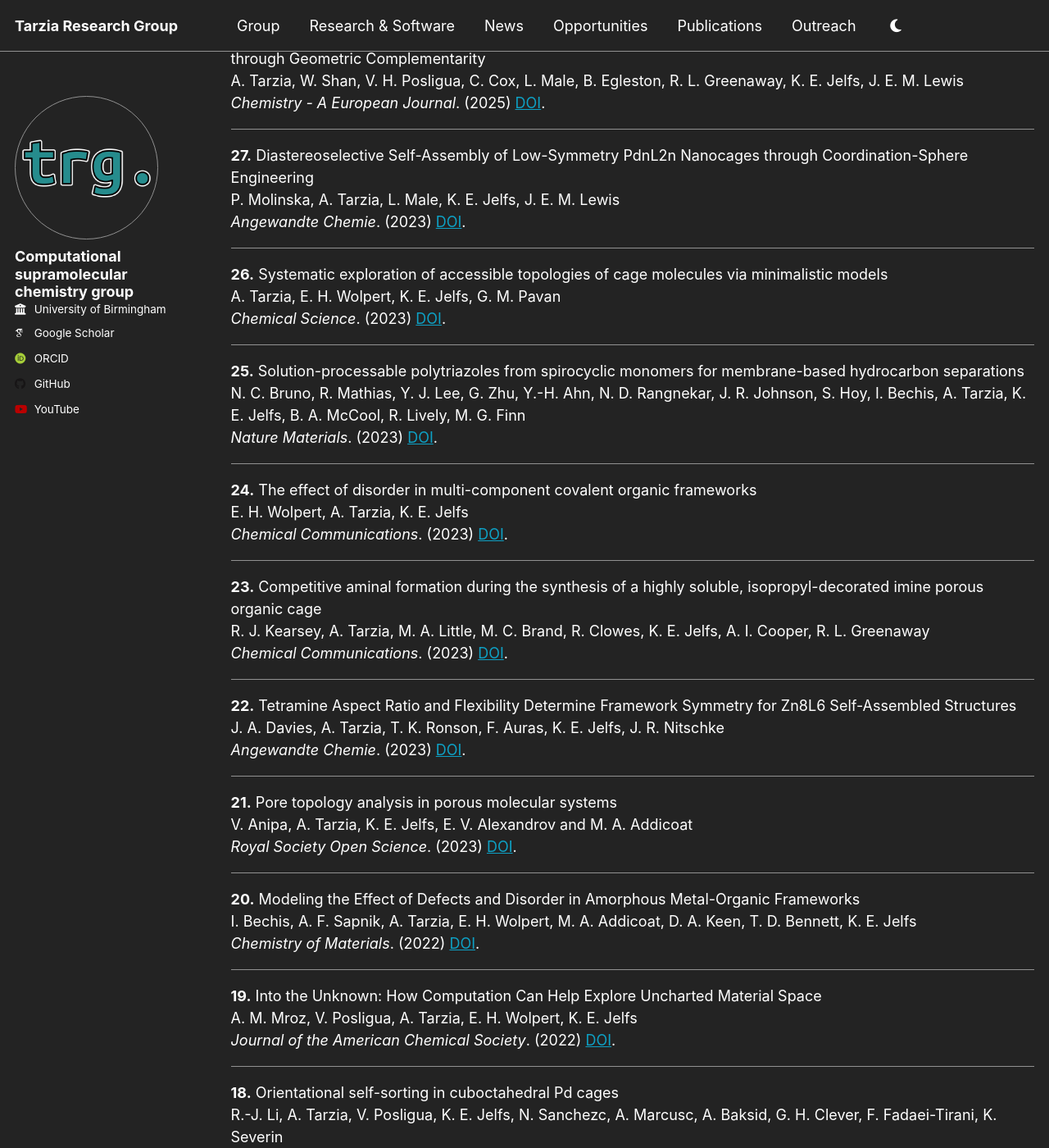
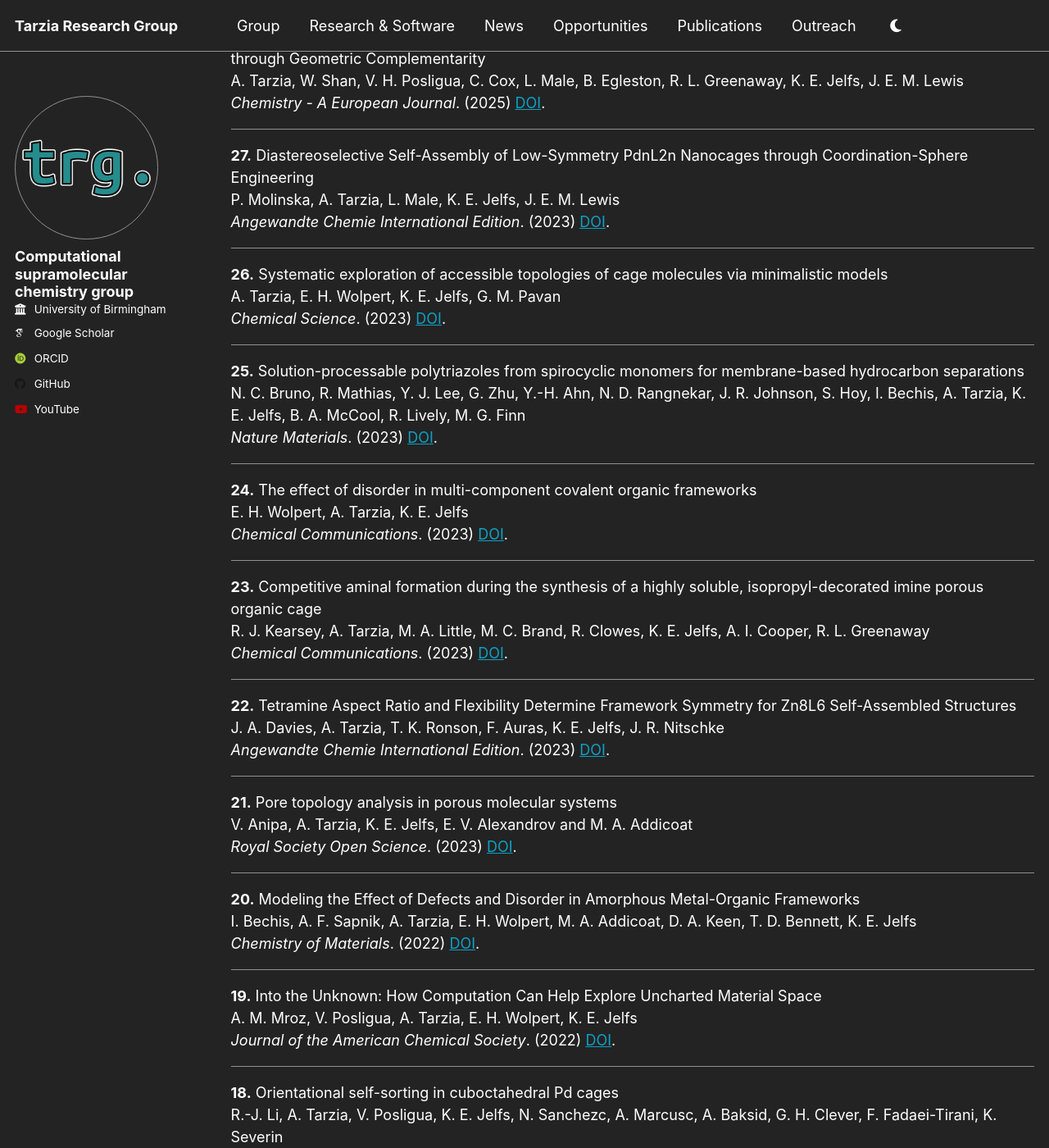
Before and after one commit to TarziaResearchGroup/TarziaResearchGroup.github.io, a Jekyll site: the page built from _pages/publications.html, in a window 1280 px wide and 1400 px high, scrolled down 658 px. Shown: the whole window at 82% size. Built offline with Jekyll 4.4.1, drawn with Linux system fonts in a browser that asks for light colours; some web fonts are replaced; a script that is not in the unit is left out; some of the changed text lies outside the part shown.

Commit message:
Update publications.yml

```diff
--- a/_data/publications.yml
+++ b/_data/publications.yml
@@ -6,7 +6,7 @@
 
 - title: Diastereoselective Self-Assembly of Low-Symmetry PdnL2n Nanocages through Coordination-Sphere Engineering
   authors: P. Molinska, A. Tarzia, L. Male, K. E. Jelfs, J. E. M. Lewis
-  journal: Angewandte Chemie
+  journal: Angewandte Chemie International Edition
   date: 2023
   url: https://onlinelibrary.wiley.com/doi/abs/10.1002/ange.202315451
 
@@ -36,7 +36,7 @@
 
 - title: Tetramine Aspect Ratio and Flexibility Determine Framework Symmetry for Zn8L6 Self-Assembled Structures
   authors: J. A. Davies, A. Tarzia, T. K. Ronson, F. Auras, K. E. Jelfs, J. R. Nitschke
-  journal: Angewandte Chemie
+  journal: Angewandte Chemie International Edition
   date: 2023
   url: https://doi.org/10.1002/anie.202217987
 
@@ -84,7 +84,7 @@
 
 - title: High-throughput Computational Evaluation of Low Symmetry Pd2L4 Cages to Aid in System Design
   authors: A. Tarzia, J. E. M. Lewis, and K. E. Jelfs
-  journal: Angewandte Chemie
+  journal: Angewandte Chemie International Edition
   date: 2021
   url: https://doi.org/10.1002/anie.202106721
 
```
